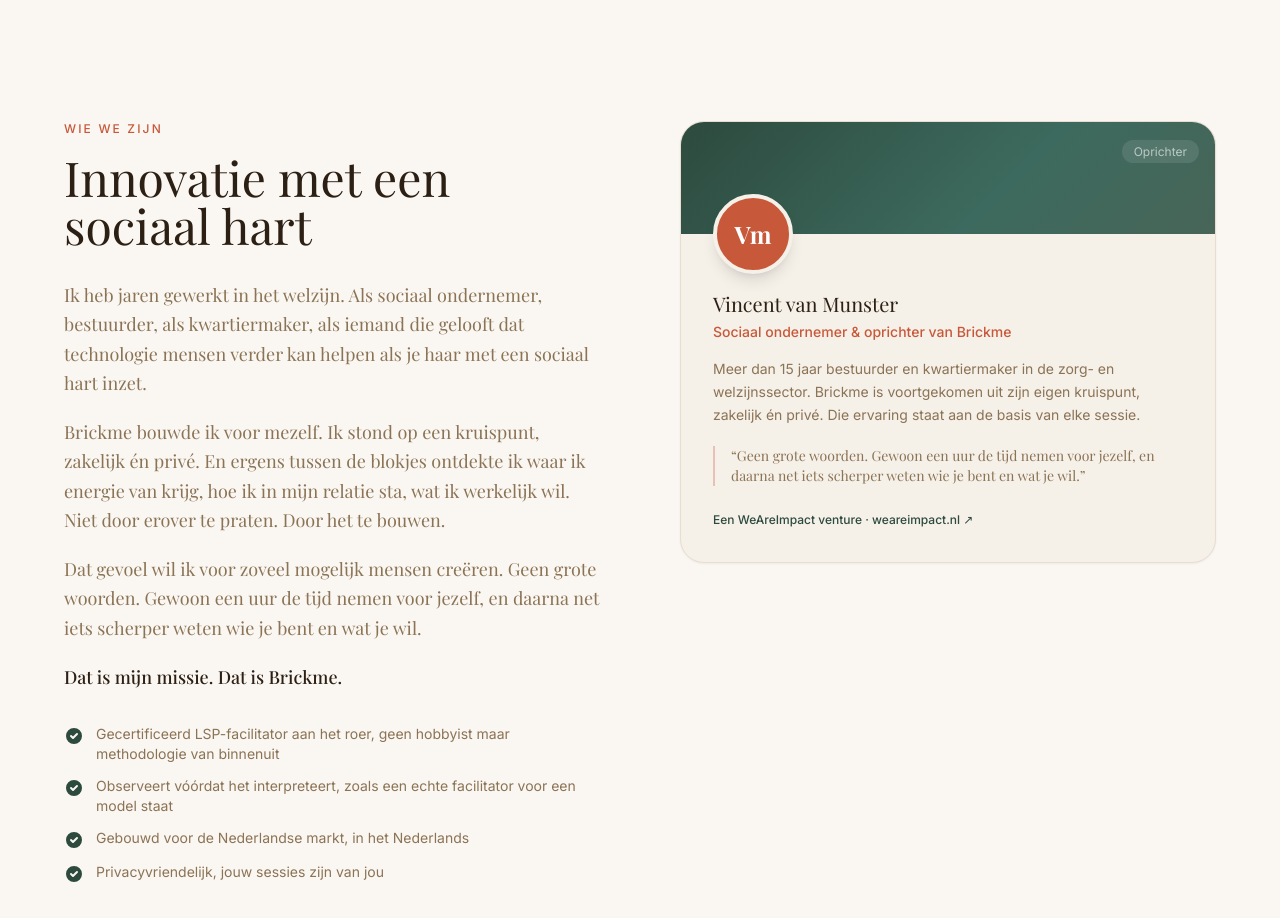
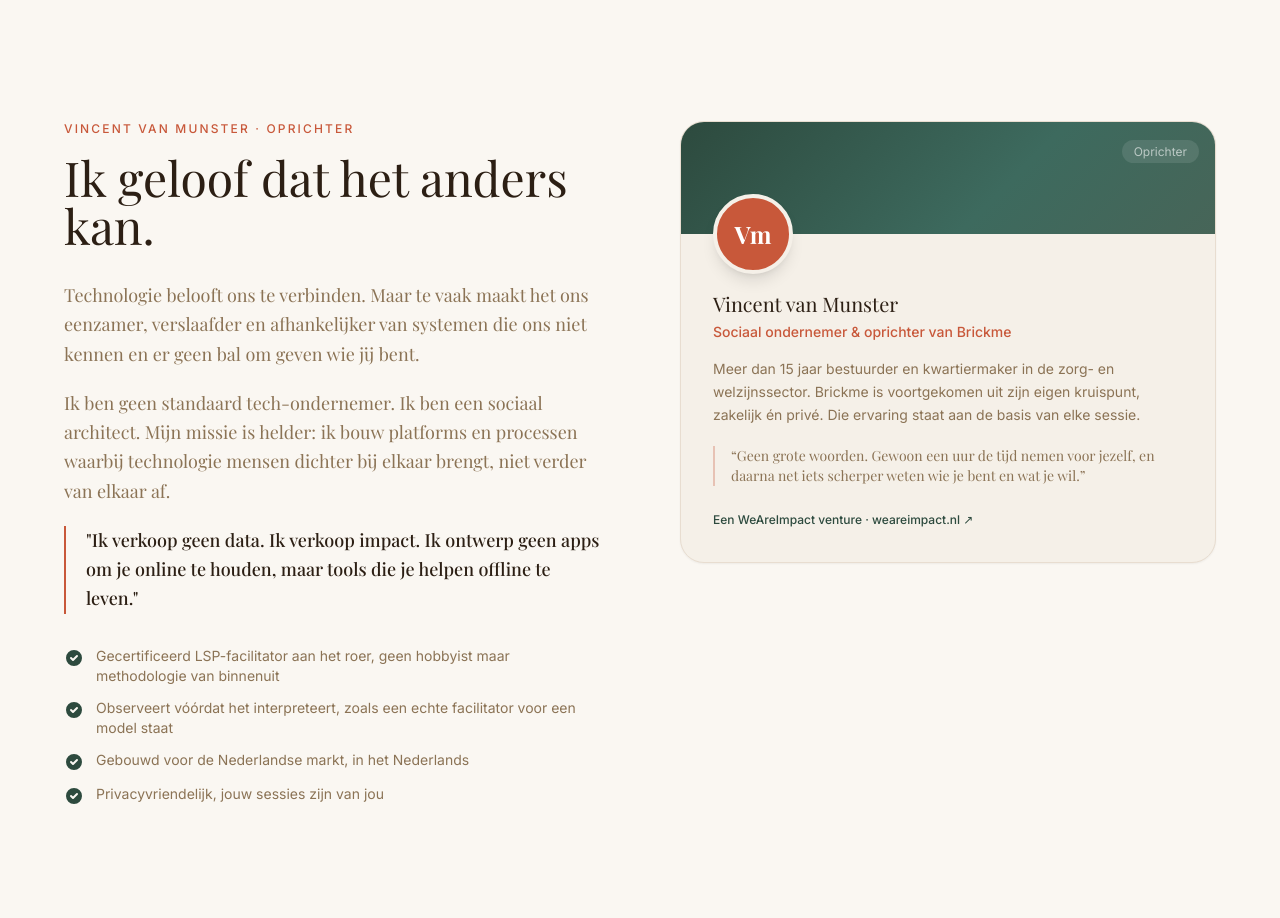
Before and after one commit to Impact2025/brickme, a Next.js app: page / in a window 1280 px wide. Shown: the part 4840-5758 px from the top of the page. Built offline with nearby package versions, Linux system fonts and the light colour scheme; no server answers.

Commit message:
feat: sterker 'over Vincent' blok met sociaal architect missie

```diff
--- a/app/page.tsx
+++ b/app/page.tsx
@@ -410,30 +410,25 @@ export default function HomePage() {
 
           <div>
             <span className="text-xs font-medium uppercase tracking-[0.18em] text-primary mb-4 block">
-              Wie we zijn
+              Vincent van Munster · oprichter
             </span>
             <h2 className="font-serif text-4xl md:text-5xl leading-tight text-bricktext mb-8">
-              Innovatie met een sociaal hart
+              Ik geloof dat het anders kan.
             </h2>
             <div className="space-y-5 font-serif text-lg text-muted leading-relaxed">
               <p>
-                Ik heb jaren gewerkt in het welzijn. Als sociaal ondernemer, bestuurder, als kwartiermaker,
-                als iemand die gelooft dat technologie mensen verder kan helpen als je haar
-                met een sociaal hart inzet.
+                Technologie belooft ons te verbinden. Maar te vaak maakt het ons eenzamer,
+                verslaafder en afhankelijker van systemen die ons niet kennen en er geen bal
+                om geven wie jij bent.
               </p>
               <p>
-                Brickme bouwde ik voor mezelf. Ik stond op een kruispunt, zakelijk én privé.
-                En ergens tussen de blokjes ontdekte ik waar ik energie van krijg, hoe ik
-                in mijn relatie sta, wat ik werkelijk wil. Niet door erover te praten.
-                Door het te bouwen.
+                Ik ben geen standaard tech-ondernemer. Ik ben een sociaal architect. Mijn
+                missie is helder: ik bouw platforms en processen waarbij technologie mensen
+                dichter bij elkaar brengt, niet verder van elkaar af.
               </p>
-              <p>
-                Dat gevoel wil ik voor zoveel mogelijk mensen creëren. Geen grote woorden.
-                Gewoon een uur de tijd nemen voor jezelf, en daarna net iets scherper weten
-                wie je bent en wat je wil.
-              </p>
-              <p className="font-medium text-bricktext">
-                Dat is mijn missie. Dat is Brickme.
+              <p className="border-l-2 border-primary pl-5 text-bricktext font-medium">
+                "Ik verkoop geen data. Ik verkoop impact. Ik ontwerp geen apps om je online
+                te houden, maar tools die je helpen offline te leven."
               </p>
             </div>
             <ul className="mt-8 space-y-3">
```
